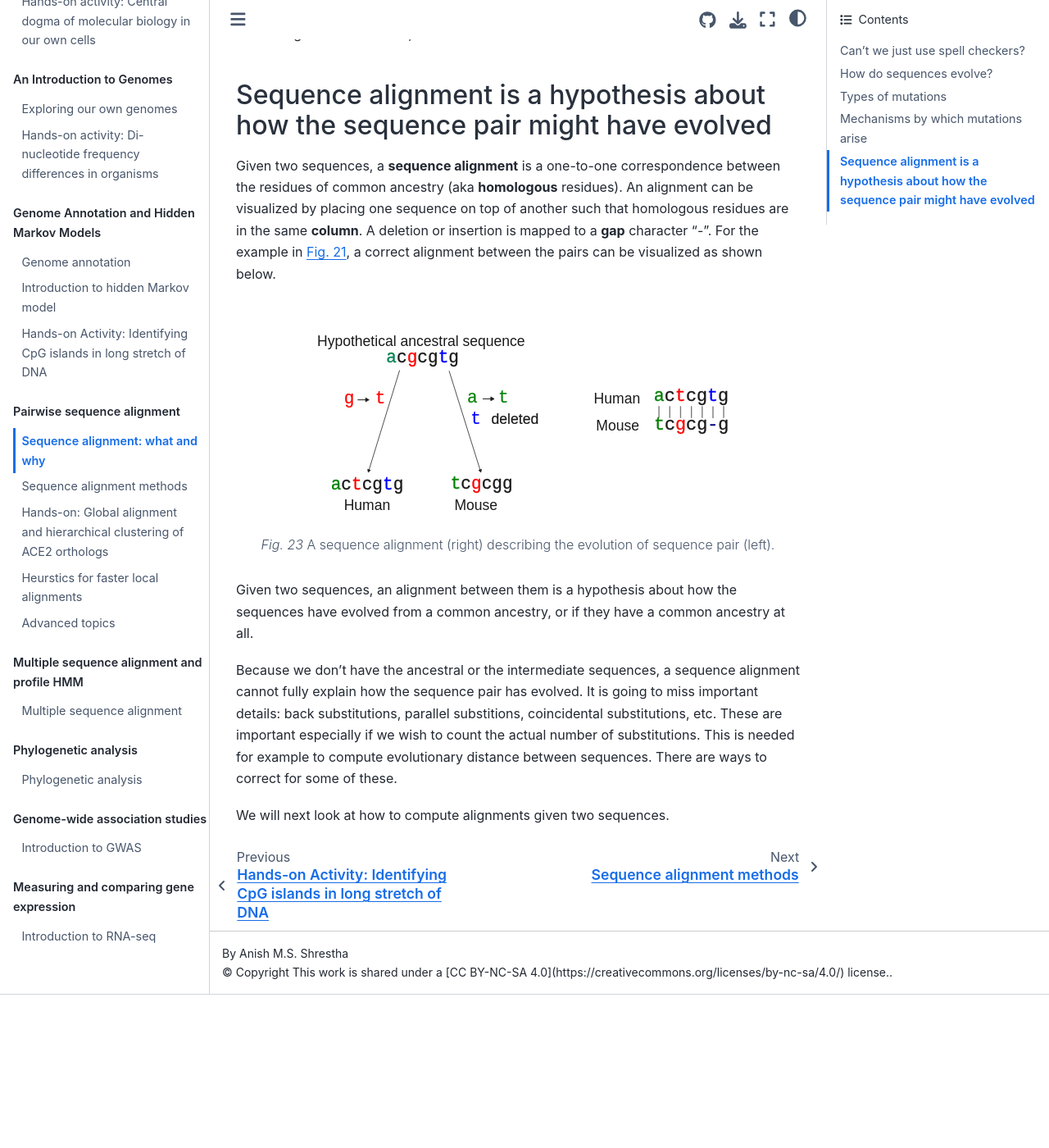
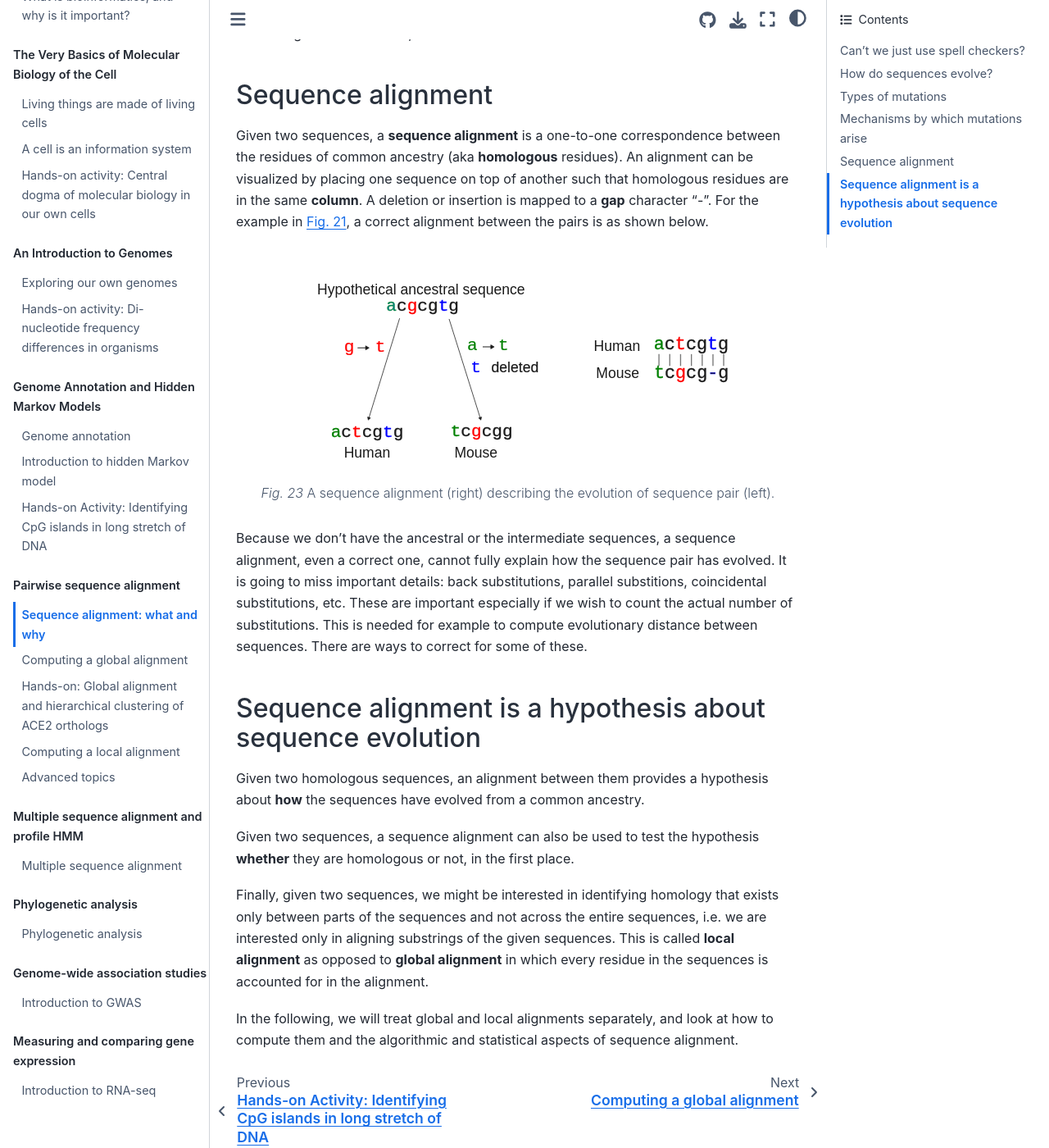
Before and after one commit to anishmss/bioinfo_intro_dlsu, a Jupyter Book: the page built from chapters/sequence_alignment/sequence_alignment_what_and_why.md, in a window 1280 px wide and 1400 px high, scrolled down 3300 px. Shown: the whole window at 82% size. Built offline with Jupyter Book 1.0.4 settings and Sphinx 7.4.7 and the Sphinx Book theme 1.1.4, drawn with Linux system fonts in a browser that asks for light colours; before the commit the page ends 4513 px from its top, so only the background shows below that.

Commit message:
Restructure alignment chapter

````diff
--- a/_toc.yml
+++ b/_toc.yml
@@ -24,9 +24,9 @@ parts:
   - caption: Pairwise sequence alignment
     chapters:
     - file: chapters/sequence_alignment/sequence_alignment_what_and_why
-    - file: chapters/sequence_alignment/sequence_alignment_methods
+    - file: chapters/sequence_alignment/global_alignment
     - file: chapters/sequence_alignment/hands_on_ACE2
-    - file: chapters/sequence_alignment/faster_local_alignments
+    - file: chapters/sequence_alignment/local_alignments
     - file: chapters/sequence_alignment/alignment_advanced_topics
   - caption: "Multiple sequence alignment and profile HMM"
     chapters:
--- a/chapters/sequence_alignment/sequence_alignment_what_and_why.md
+++ b/chapters/sequence_alignment/sequence_alignment_what_and_why.md
@@ -69,8 +69,8 @@ Some mechanisms :
 - Viral genome insertions, etc.
 
 
-## Sequence alignment is a hypothesis about how the sequence pair might have evolved
-Given two sequences, a **sequence alignment** is a one-to-one correspondence between the residues of common ancestry (aka **homologous** residues). An alignment can be visualized by placing one sequence on top of another such that homologous residues are in the same **column**. A deletion or insertion is mapped to a **gap** character "-". For the example in {numref}`sequence_evolution`, a correct alignment between the pairs can be visualized as shown below.
+## Sequence alignment
+Given two sequences, a **sequence alignment** is a one-to-one correspondence between the residues of common ancestry (aka **homologous** residues). An alignment can be visualized by placing one sequence on top of another such that homologous residues are in the same **column**. A deletion or insertion is mapped to a **gap** character "-". For the example in {numref}`sequence_evolution`, a correct alignment between the pairs is as shown below.
 
 ```{figure} ./images/human-mouse-seq-alignment.svg
 ---
@@ -80,10 +80,16 @@ name: sequence_evolution_alignment
 A sequence alignment (right) describing the evolution of sequence pair (left).
 ```
 
-Given two sequences, an alignment between them is a hypothesis about how the sequences have evolved from a common ancestry, or if they have a common ancestry at all.
-
 Because we don't have the ancestral or the intermediate sequences,
-a sequence alignment cannot fully explain how the sequence pair has evolved.
+a sequence alignment, even a correct one, cannot fully explain how the sequence pair has evolved.
 It is going to miss important details: back substitutions, parallel substitions, coincidental substitutions, etc. These are important especially if we wish to count the actual number of substitutions. This is needed for example to compute evolutionary distance between sequences. There are ways to correct for some of these.
 
-We will next look at how to compute alignments given two sequences.
+## Sequence alignment is a hypothesis about sequence evolution
+Given two homologous sequences, an alignment between them provides a hypothesis about **how** the sequences have evolved from a common ancestry.
+
+Given two sequences, a sequence alignment can also be used to test the hypothesis  **whether** they are homologous or not, in the first place.
+
+Finally, given two sequences, we might be interested in identifying homology that exists only between parts of the sequences and not across the entire sequences, i.e. we are interested only in aligning substrings of the given sequences.
+This is called **local alignment** as opposed to **global alignment**  in which every residue in the sequences is accounted for in the alignment.
+
+In the following, we will treat global and local alignments separately, and look at how to compute them and the algorithmic and statistical aspects of sequence alignment.
````
Also changed, not shown: chapters/sequence_alignment/faster_local_alignments.md (deleted, +0 -6 lines), chapters/sequence_alignment/global_alignment.md (added, +50 -0 lines), chapters/sequence_alignment/local_alignments.md (added, +62 -0 lines), chapters/sequence_alignment/sequence_alignment_methods.md (deleted, +0 -85 lines).
